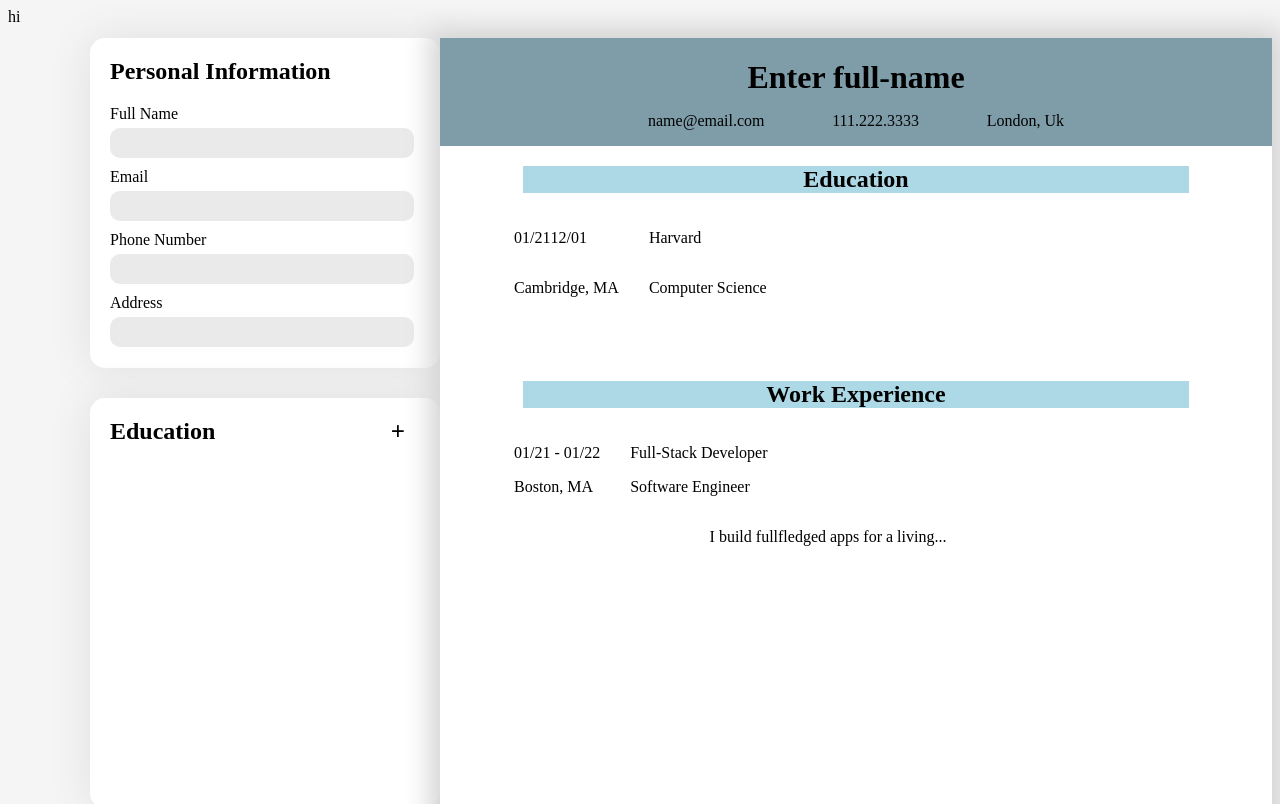
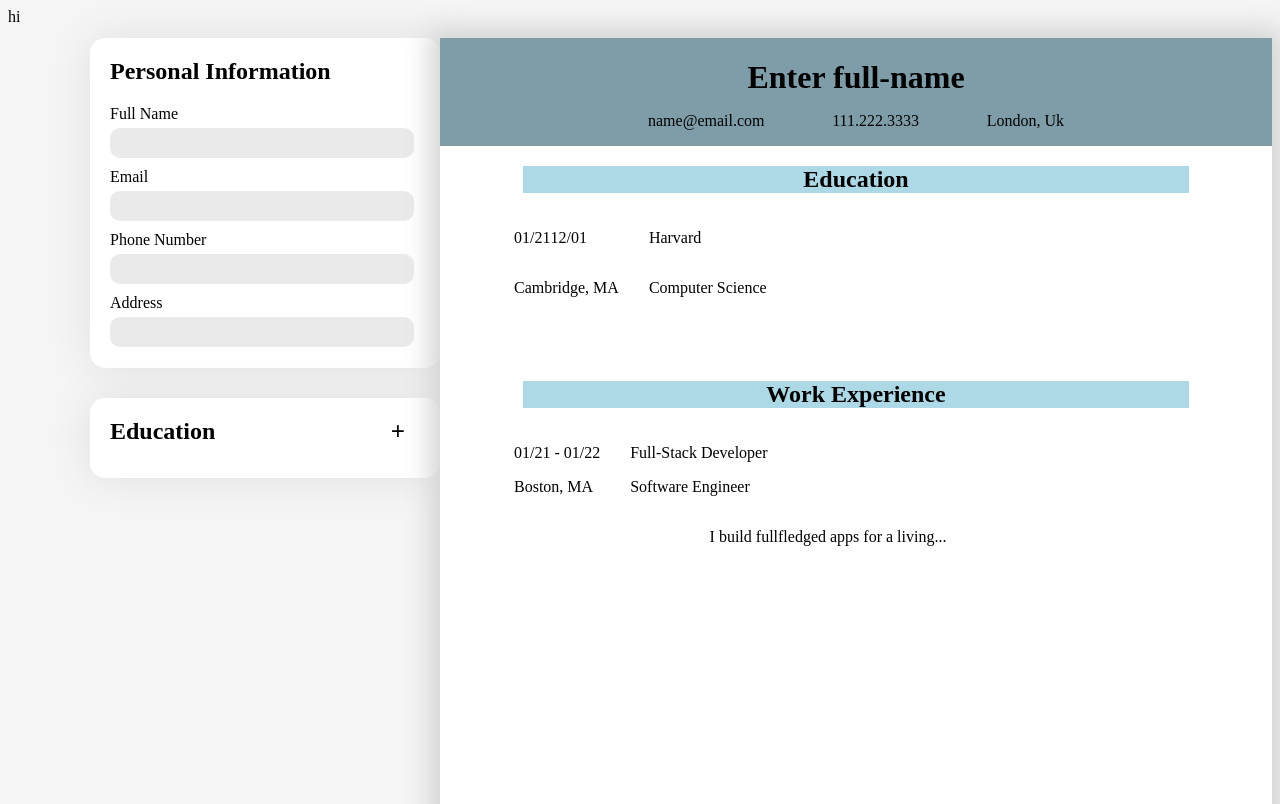
Before and after one commit to tdematos/React-CV-Generator, a React (Vite) app in the folder React-CV-Generator/: page / in a window 1280 px wide. Shown: the top 804 px of the page. Built offline with nearby package versions, Linux system fonts and the light colour scheme.

Commit message:
Add open and close feature to education input container

```diff
--- a/React-CV-Generator/src/Components/Form-Section/Education/EducationSection.jsx
+++ b/React-CV-Generator/src/Components/Form-Section/Education/EducationSection.jsx
@@ -17,7 +17,11 @@ const EducationSection = () => {
   }
 
   return (
-    <div className="boxInfoContainertwo">
+    <div
+      className={
+        toggleEdMenu ? "boxInfoContainertwo-closed" : "boxInfoContainertwo"
+      }
+    >
       <div className="edHeadingContainer">
         <h2 className="boxHeading">Education</h2>
         <p onClick={handleClick} className="menuToggle">
--- a/React-CV-Generator/src/Components/Form-Section/Personal-Info/boxInfo.css
+++ b/React-CV-Generator/src/Components/Form-Section/Personal-Info/boxInfo.css
@@ -35,6 +35,17 @@
   flex-direction: column;
   justify-content: flex-start;
 }
+.boxInfoContainertwo-closed {
+  background-color: white;
+  width: 350px;
+  height: 80px;
+  border-radius: 15px;
+  margin-top: 30px;
+  box-shadow: 0px 0px 40px 1px rgb(224, 224, 224);
+  display: flex;
+  flex-direction: column;
+  justify-content: flex-start;
+}
 
 .edHeadingContainer {
   display: flex;
```
